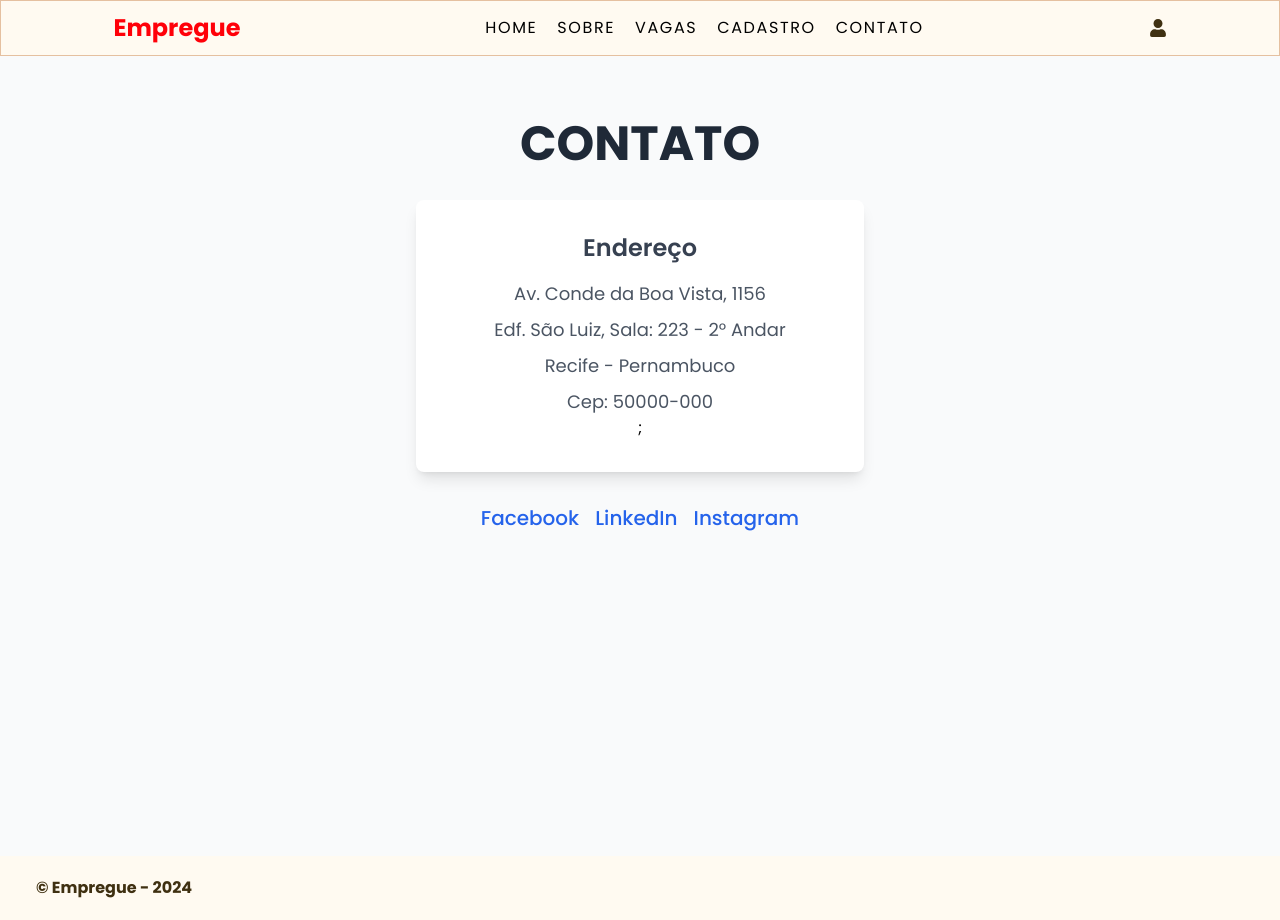
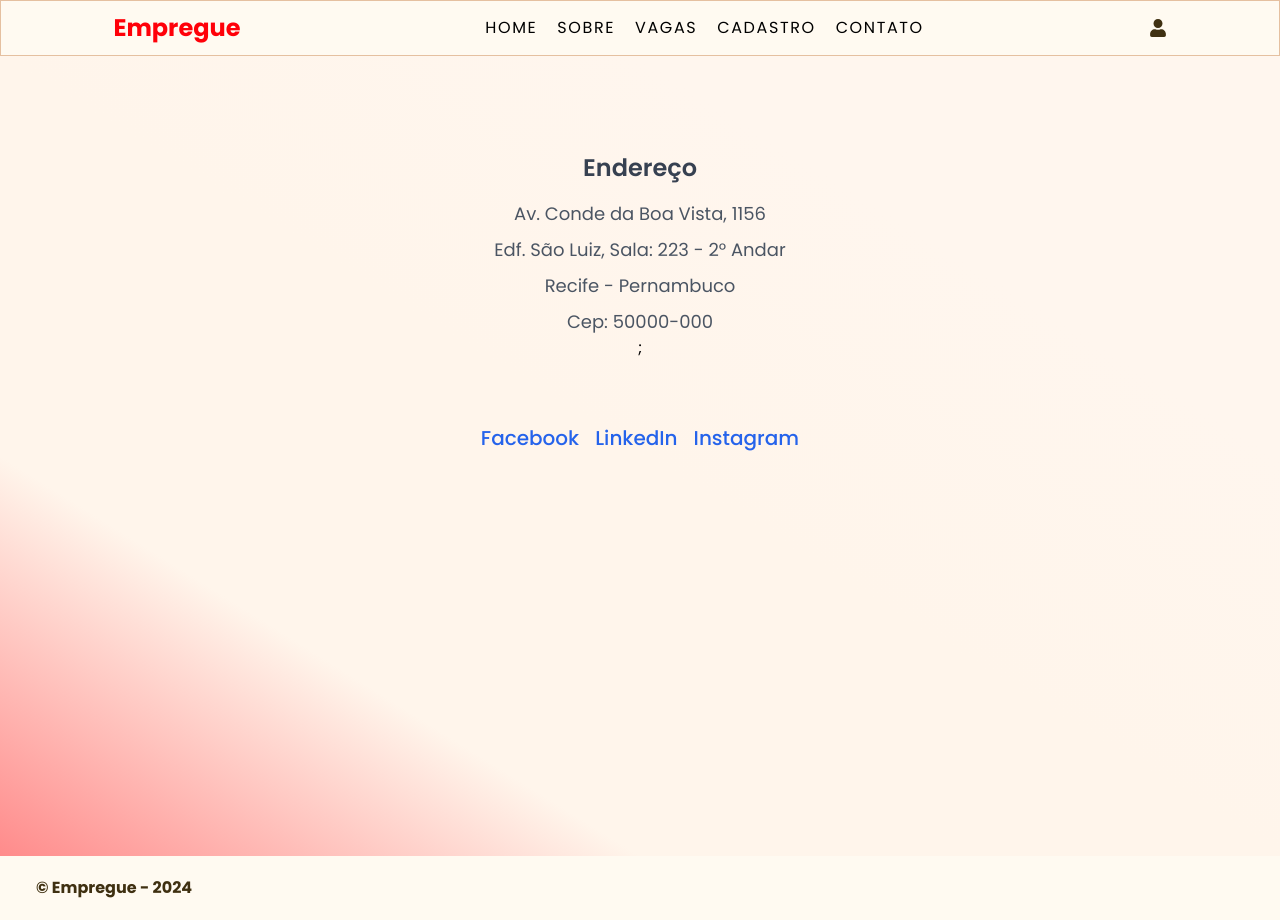
Before and after one commit to softexrecifepe/PI-RE9-TURMA-09-EQUIPE-05, a Next.js app: page /contato in a window 1280 px wide. Built offline with nearby package versions, Linux system fonts and the light colour scheme.

Commit message:
atualização pagina contato

```diff
--- a/src/app/contato/page.tsx
+++ b/src/app/contato/page.tsx
@@ -5,10 +5,9 @@ export default function Contato() {
     return (
         <>
 <Header />
-    <div className="flex min-h-screen flex-col items-center py-16 bg-gray-50">
-        <h1 className="text-5xl font-bold text-gray-800 mb-8">CONTATO</h1>
+    <div className="flex min-h-screen flex-col items-center py-16 bg-custom-gradient">
 
-        <div className="bg-white shadow-lg rounded-lg p-8 w-full max-w-md text-center">
+        <div className="p-8 w-full max-w-md text-center">
             <h2 className="text-2xl font-semibold text-gray-700 mb-4">Endereço</h2>
             <p className="text-lg text-gray-600 mb-2">Av. Conde da Boa Vista, 1156</p>
             <p className="text-lg text-gray-600 mb-2">Edf. São Luiz, Sala: 223 - 2° Andar</p>
```
